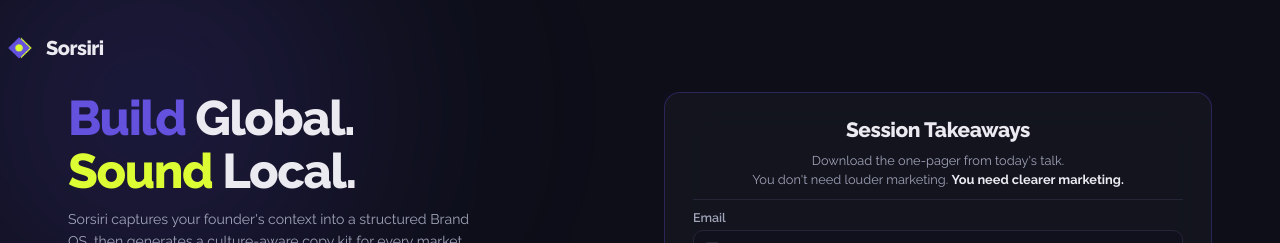
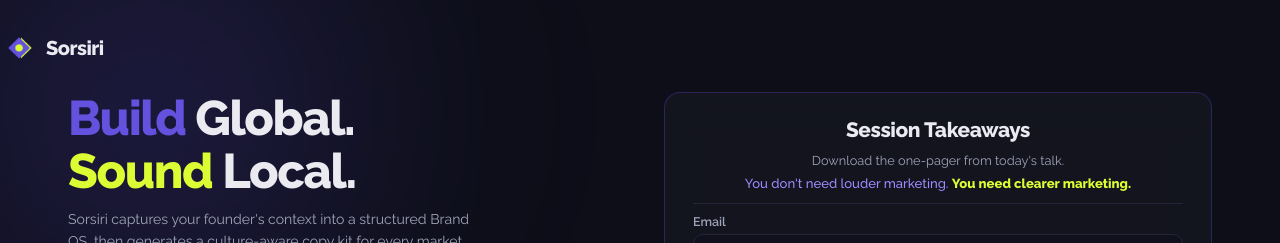
Before and after one commit to gsumithub/sorsiri-landing, a React (Vite) app: page / in a window 1280 px wide. Shown: the top 243 px of the page. Built offline with nearby package versions, Linux system fonts and the light colour scheme.

Commit message:
style: highlight marketing tagline in brand purple and vibrant lime

```diff
--- a/src/components/TakeawaysForm.jsx
+++ b/src/components/TakeawaysForm.jsx
@@ -117,9 +117,10 @@
       {/* ── Header ── */}
       <h2 className="card-title">{FORM.title}</h2>
       <p className="card-subtitle">
-        {FORM.subtitle}
-        <br />
-        {FORM.subtitleLine2} <strong>{FORM.subtitleBold}</strong>
+        <span>{FORM.subtitle}</span>
+        <span className="card-subtitle-tagline">
+          {FORM.subtitleLine2} <strong>{FORM.subtitleBold}</strong>
+        </span>
       </p>
       <div className="form-divider" />
 
--- a/src/index.css
+++ b/src/index.css
@@ -357,9 +357,21 @@
   line-height: 1.45;
   flex-shrink: 0;
   text-align: center;
+  display: flex;
+  flex-direction: column;
+  gap: 3px;
 }
 
-.card-subtitle strong { color: var(--text-primary); }
+.card-subtitle-tagline {
+  color: var(--purple-light);
+  font-size: 0.82rem;
+  font-weight: 500;
+}
+
+.card-subtitle-tagline strong {
+  color: var(--lime);
+  font-weight: 800;
+}
 
 /* Thin divider */
 .form-divider {
```
Also changed, not shown: 2 other files (tests, documents, lock files or other folders).
